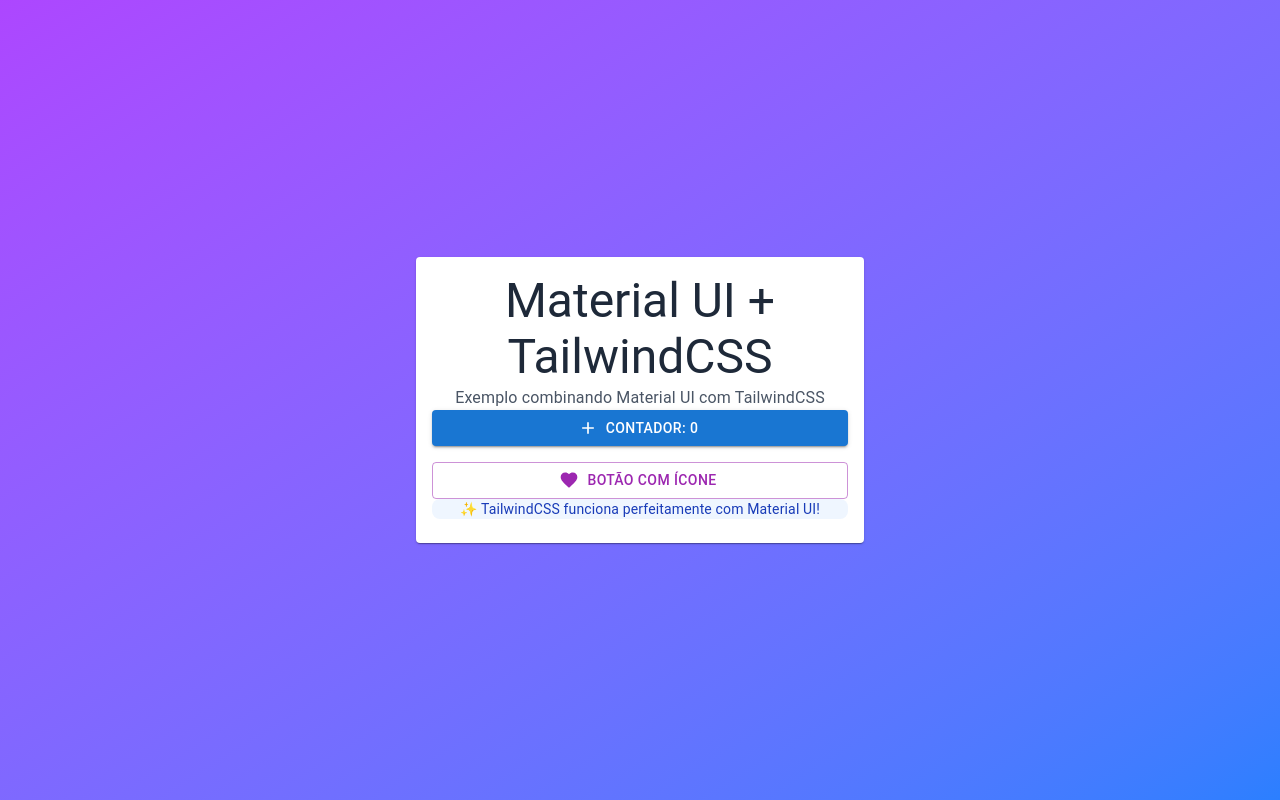
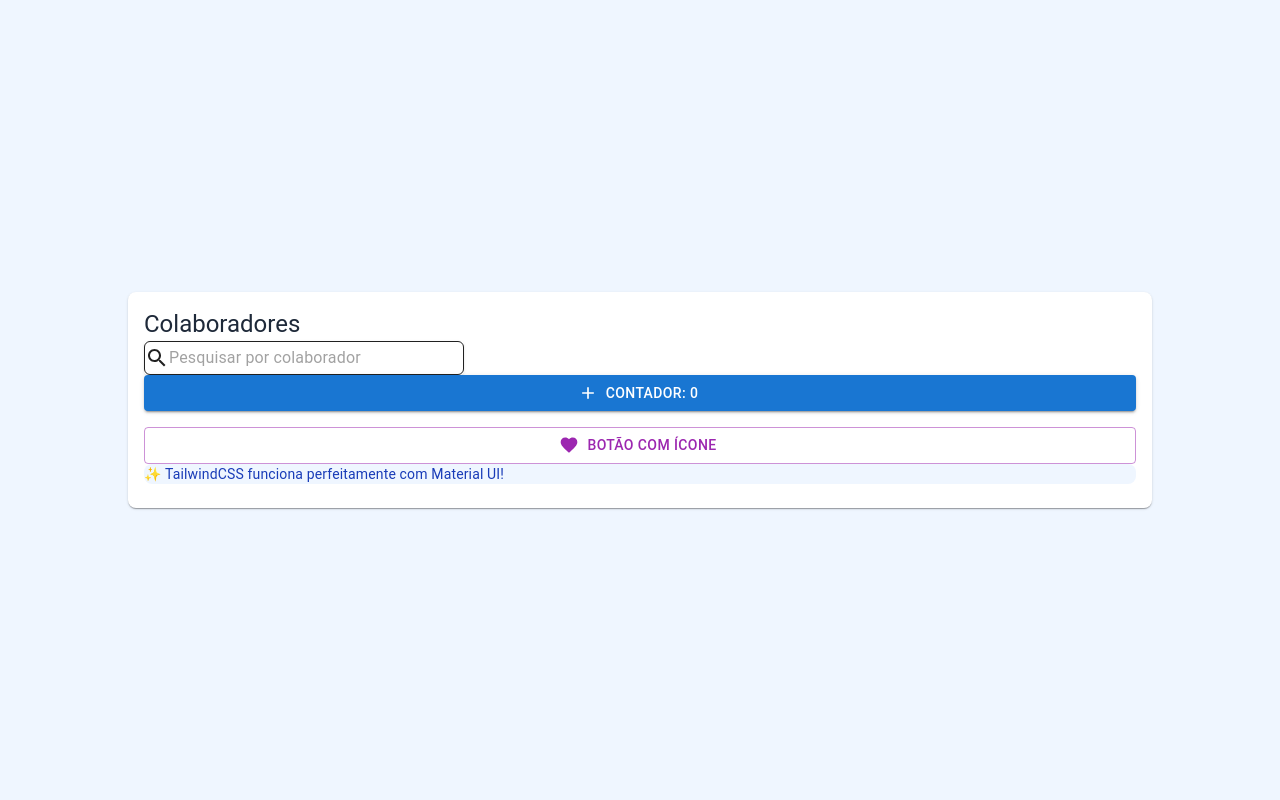
Before and after one commit to italosilva01/data-grid-testing, a React (Vite) app: page / in a window 1280 px wide. Built offline with nearby package versions, Linux system fonts and the light colour scheme.

Commit message:
feat: Add Search component and enhance App layout. Implemented a desktop-first approach in the README, added a Search component for filtering collaborators, and improved the App's styling and structure for better user experience.

```diff
--- a/src/App.tsx
+++ b/src/App.tsx
@@ -1,6 +1,7 @@
-import { useState } from 'react'
+import { useEffect, useState } from 'react'
 import { Button, Card, CardContent, Typography, Box } from '@mui/material'
 import { Favorite, Add } from '@mui/icons-material'
+import { Search } from '@shared/components'
 import './App.css'
 
 const App = () => {
@@ -9,19 +10,24 @@
   const handleIncrement = () => {
     setCount((prevCount) => prevCount + 1)
   }
+  const [search, setSearch] = useState('')
+
+  useEffect(() => {
+    console.log(search)
+  }, [search])
 
   return (
-    <div className="min-h-screen bg-gradient-to-br from-purple-500 to-blue-500 flex items-center justify-center p-4">
-      <Card className="max-w-md w-full shadow-2xl">
+    <div className="min-h-screen w-full bg-blue-50 flex items-center justify-center p-4">
+
+      <Card className="max-w-7xl shadow-2xl mx-auto w-5xl" sx={{ borderRadius: 2 }}>
         <CardContent className="p-8">
-          <Box className="text-center space-y-6">
-            <Typography variant="h3" component="h1" className="font-bold text-gray-800">
-              Material UI + TailwindCSS
-            </Typography>
-
-            <Typography variant="body1" className="text-gray-600">
-              Exemplo combinando Material UI com TailwindCSS
-            </Typography>
+          <Box className="text-left space-y-6">
+            <Box>
+              <Typography variant="h5" component="h1" className="font-bold text-gray-800">
+                Colaboradores
+              </Typography>
+              <Search placeholder="Pesquisar por colaborador" onChange={(e) => setSearch(e.target.value)} />
+            </Box>
 
             <div className="flex flex-col gap-4 mt-6">
               <Button
@@ -52,7 +58,7 @@
           </Box>
         </CardContent>
       </Card>
-    </div>
+    </div >
   )
 }
 
--- /dev/null
+++ b/src/shared/components/Search.tsx
@@ -0,0 +1,30 @@
+import type { InputHTMLAttributes } from 'react';
+import { Box, InputBase } from '@mui/material';
+import { Search as SearchIcon } from '@mui/icons-material';
+
+export interface SearchProps extends InputHTMLAttributes<HTMLInputElement> {
+    className?: string;
+}
+
+export const Search = ({
+    placeholder = 'Pesquisar',
+    className = '',
+    ...inputProps
+}: SearchProps) => {
+    return (
+        <Box className={`flex items-center gap-2 bg-white rounded px-2 py-1 w-full max-w-xs shadow ${className}`}>
+            <InputBase
+                startAdornment={<SearchIcon />}
+                placeholder={placeholder}
+                inputProps={{ 'aria-label': 'search', ...inputProps }}
+                className="flex-1 border border-black-200 rounded-md"
+                sx={{
+                    py: .5,
+                    '& input': {
+                        padding: 0
+                    }
+                }}
+            />
+        </Box>
+    );
+};
--- /dev/null
+++ b/src/shared/components/index.ts
@@ -0,0 +1,2 @@
+export { Search } from './Search';
+export type { SearchProps } from './Search';
```
Also changed, not shown: 1 other file (tests, documents, lock files or other folders).
